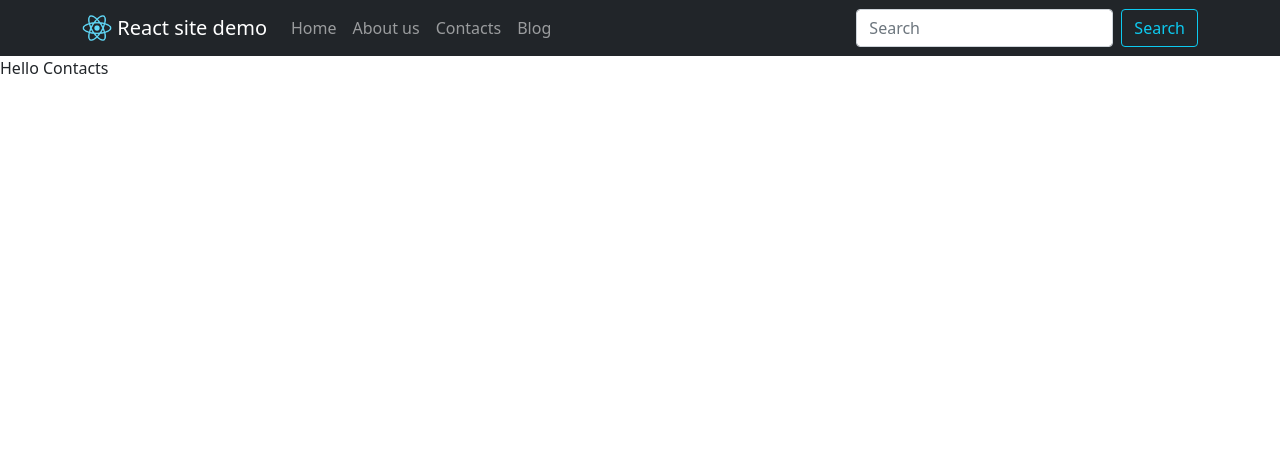
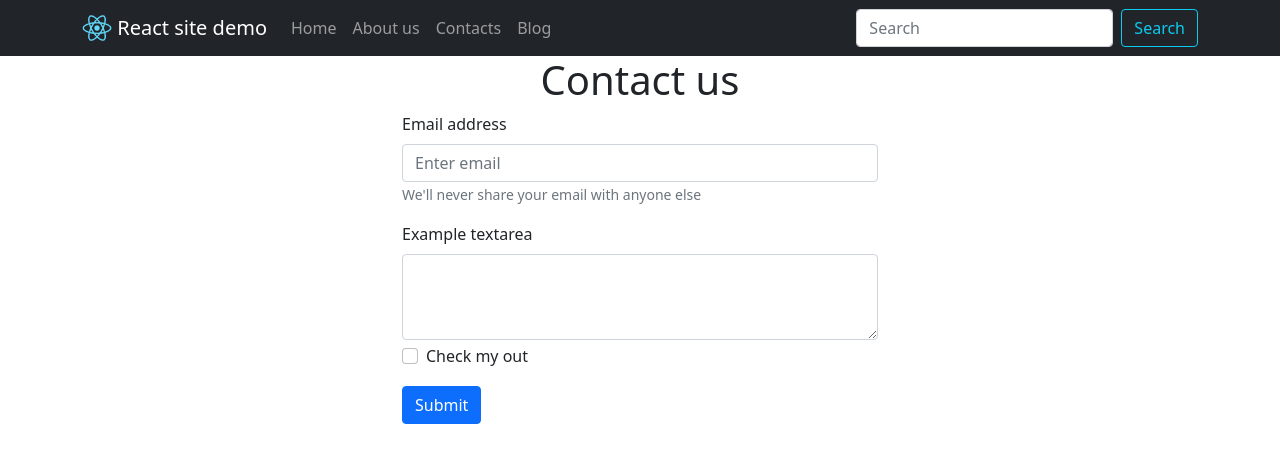
Before and after one commit to MeowNekko/react-example, a React (Create React App) app: page /contacts in a window 1280 px wide. Shown: the top 462 px of the page. Built offline with nearby package versions, Linux system fonts and the light colour scheme.

Commit message:
[contacts] - add form contact us on contacts page

```diff
--- a/src/Pages/Contacts.js
+++ b/src/Pages/Contacts.js
@@ -1,11 +1,32 @@
 import React, {Component} from 'react';
+import {Button, Container, Form} from "react-bootstrap";
 
 class Contacts extends Component {
     render() {
         return (
-            <div>
-                Hello Contacts
-            </div>
+           <Container style={{width: '500px'}}>
+               <h1 className="text-center"> Contact us </h1>
+               <Form>
+                   <Form.Group controlId="formBasicEmail">
+                       <Form.Label>Email address</Form.Label>
+                       <Form.Control type="email" placeholder="Enter email" />
+                       <Form.Text>
+                           We'll never share your email with anyone else
+                       </Form.Text>
+                   </Form.Group>
+
+                   <Form.Group controlId="formBasicTextarea" className="mt-3">
+                       <Form.Label>Example textarea</Form.Label>
+                       <Form.Control as="textarea" rows="3" />
+                   </Form.Group>
+
+                   <Form.Group controlId="formBasicCheckbox" className="mt-1">
+                       <Form.Check type="checkbox" label="Check my out"/>
+                   </Form.Group>
+
+                   <Button variant="primary" type="submit" className="mt-3">Submit</Button>
+               </Form>
+           </Container>
         );
     }
 }
```
